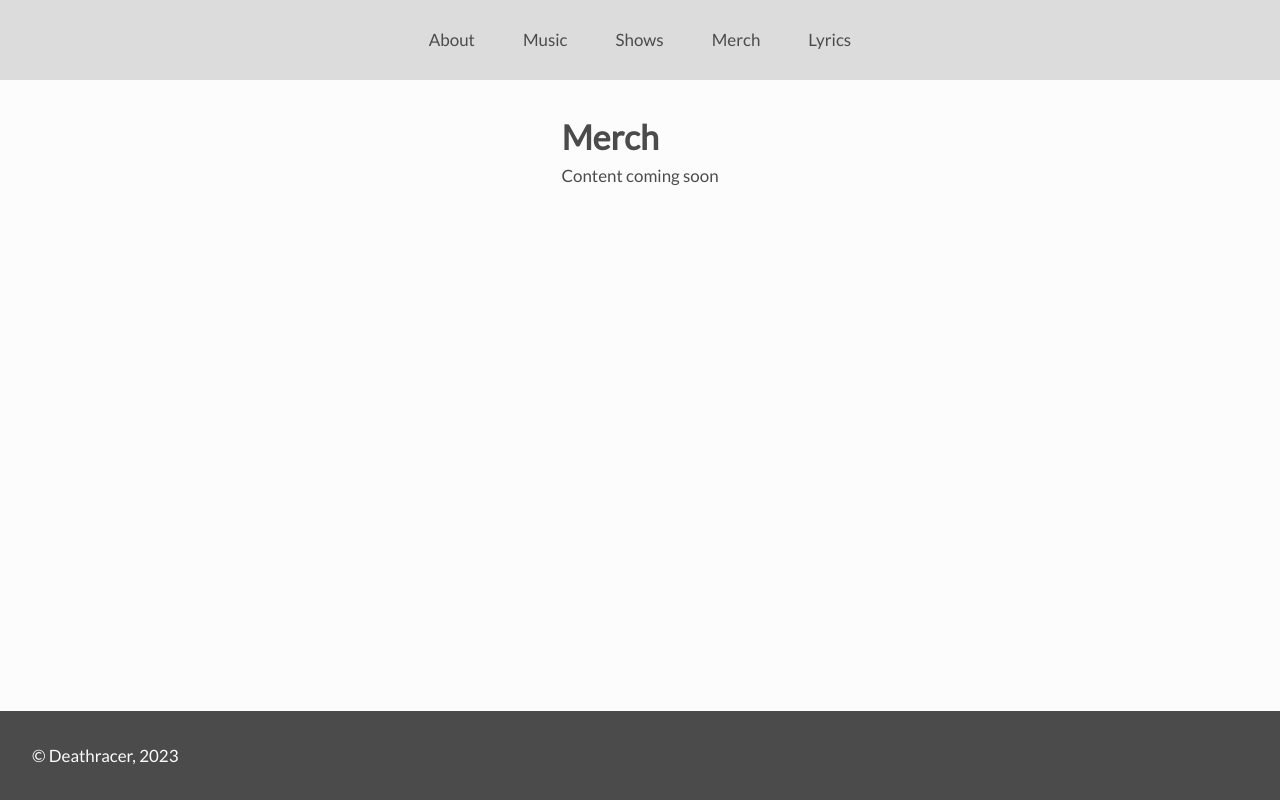
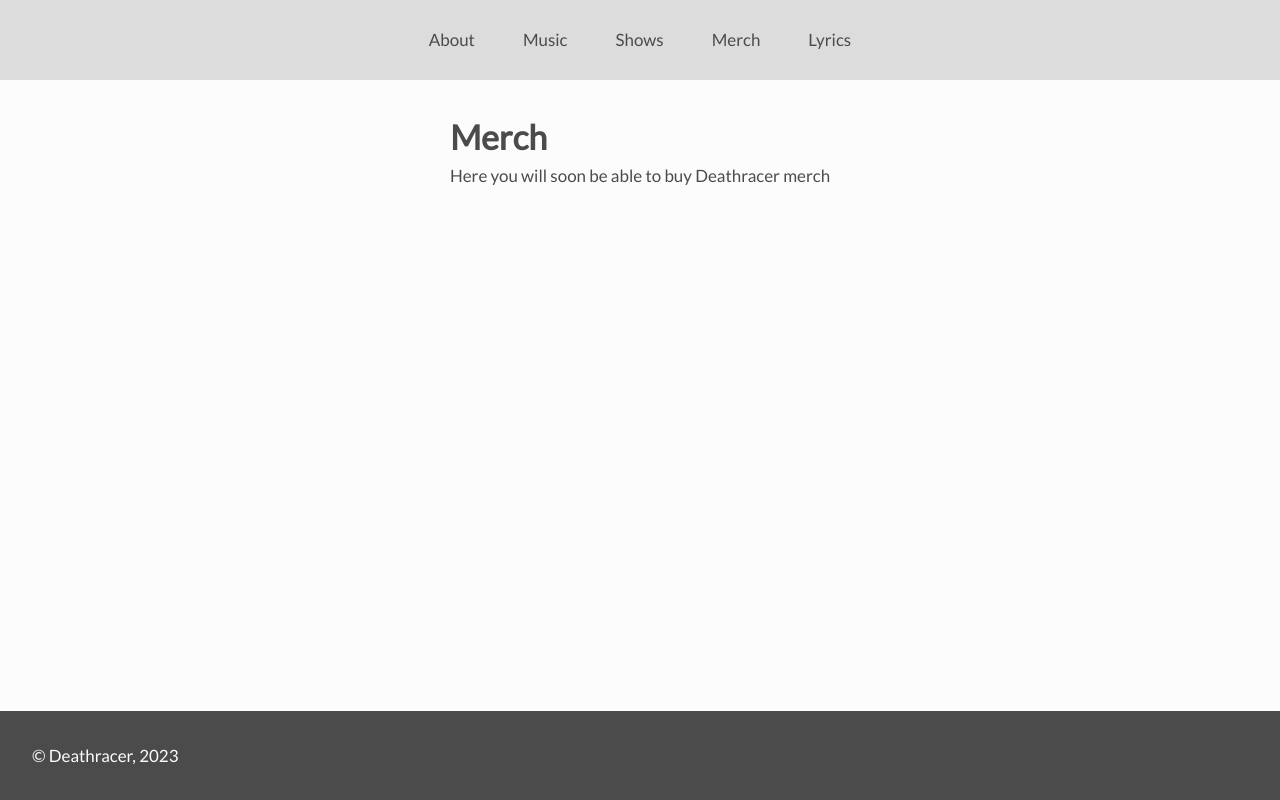
Before and after one commit to sarablom/deathracer, a Next.js app: page /merch in a window 1280 px wide. Built offline with nearby package versions, Linux system fonts and the light colour scheme.

Commit message:
update content on pages

```diff
--- a/src/pages/merch.tsx
+++ b/src/pages/merch.tsx
@@ -10,7 +10,7 @@ export const Merch: NextPage = () => {
 			</Head>
 
 			<h1>Merch</h1>
-            <p>Content coming soon</p>
+			<p>Here you will soon be able to buy Deathracer merch</p>
 		</>
 	);
 };
--- a/src/pages/shows.tsx
+++ b/src/pages/shows.tsx
@@ -10,7 +10,7 @@ export const Shows: NextPage = () => {
                 <link rel="icon" href="/favicon.ico" />
             </Head>
 
-            <h1>About</h1>
+            <h1>Shows</h1>
             <p>No upcoming events</p>
         </>
     );
```
Lines whose indentation alone changed are shown as unchanged.
